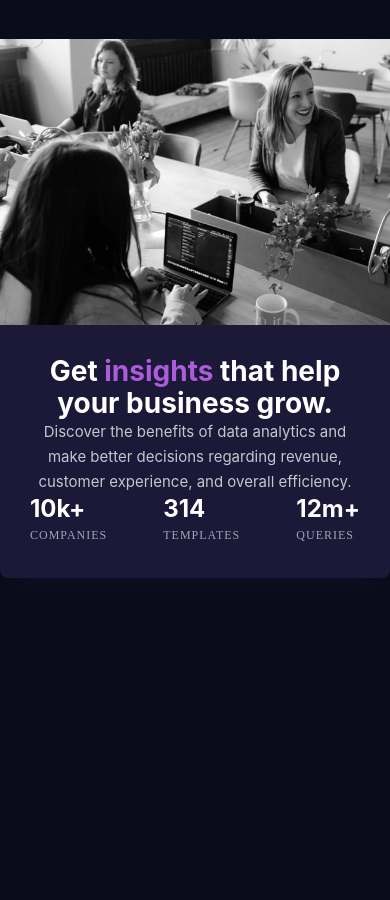
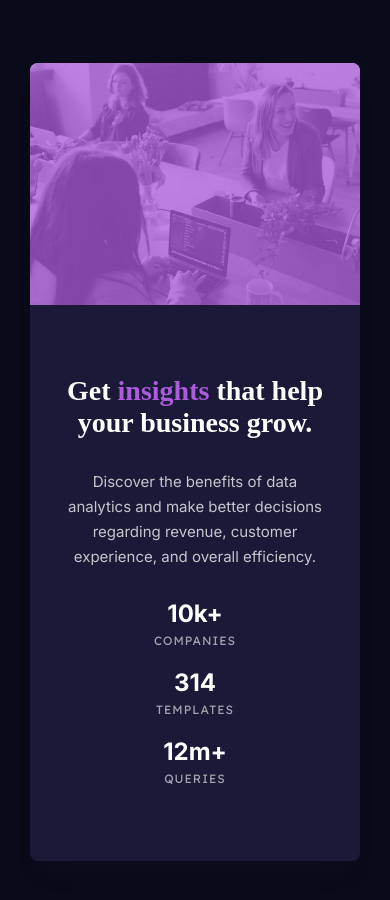
Before and after one commit to HiQendresa/Stats-preview-card-component, a plain HTML site: page index.html in a window 390 px wide. Drawn offline with Linux system fonts and the light colour scheme.

Commit message:
mobile view

```diff
--- a/index.html
+++ b/index.html
@@ -8,6 +8,10 @@
   <title>Stats preview card component</title>
 
   <link rel="stylesheet" type="text/css" href="./style.css">
+
+  <style>
+    @import url('https://fonts.googleapis.com/css2?family=Inter:wght@400;700&family=Lexend+Deca&display=swap');
+  </style>
 
 </head>
 <body>
@@ -25,9 +29,9 @@
           experience, and overall efficiency.
         </div>
         <div class="info">
-          <p>10k+  <span> companies </span></p>
-          <p>314  <span> templates </span></p>
-          <p> 12m+ <span> queries </span></p>
+          <p>10k+<span> companies </span></p>
+          <p>314<span> templates </span></p>
+          <p>12m+<span> queries </span></p>
         </div>
         </div>
     </div>
--- a/style.scss
+++ b/style.scss
@@ -5,10 +5,9 @@
     --soft-violet: 277, 64%, 61%;
 
     --white: 0, 0%, 100%;
-    --slightly-white: 0, 0%, 100%;
-    --lightly-transparent-white: 0, 0%, 100%;
 
-    --font-family-ibm: 'IBM Plex Sans', sans-serif;
+    --font-family-inter: 'Inter', sans-serif;
+    --font-family-ldeca: 'Lexend Deca', sans-serif;
 }
 
 *,
@@ -41,7 +40,8 @@ body {
   line-height: 1.5;
   overflow-x: hidden;
   max-width: 1440px;
-  background-color: #0A0C1C;
+  background-color: hsl(var(--very-dark-blue));
+  padding: 30px;
 }
 
 a:not([class]) {
@@ -58,54 +58,95 @@ main {
 
     .container {
         display: flex;
-        justify-content: center;
+        justify-content: space-between;
         align-items: center;
         flex-direction: column;
         margin: 10% auto;
 
         max-width: 1110px;
         border-radius: 8px;
-        background: #1B1937;
+        background-color: hsl(var(--dark-desaturated-blue));
         box-shadow: 0px 20px 20px -10px rgba(23, 25, 41, 0.20);
 
+        .image {
+            position: relative;
 
             .desktop {
+                border-top-right-radius: 8px;
+                border-bottom-right-radius: 8px;
+
                 display: none;
-            width: 874px;
-            height: 582px;
-        }
+                max-width: 874px;
 
-        @media screen and (min-width:768px){
-            .desktop {
+                @media screen and (min-width:1200px){
                     display: block;
                 }
+            }
+            .mobile {
+                border-top-right-radius: 8px;
+                border-top-left-radius: 8px;
 
-            .mobile {
+                @media screen and (min-width:1200px){
                         display: none;
                 }
             }
 
-        @media screen and (min-width:768px) {
+            @media screen and (min-width:1200px){
+                order: 1;
+        }
+
+            &::after {
+                content: "";
+                position: absolute;
+                left: 0;
+                top: 0%;
+                background-color: hsl(var(--soft-violet));
+                height: 100%;
+                width: 100%;
+                opacity: 0.7511;
+                border-top-right-radius: 8px;
+                border-top-left-radius: 8px;
+
+
+                @media screen and (min-width:1200px){
+                    border-top-right-radius: 8px;
+                    border-bottom-right-radius: 8px;
+                    border-top-left-radius: 0;
+                }
+            }
+        }
+
+        @media screen and (min-width:1200px) {
             flex-direction: row;
         }
 
         .content {
-            padding: 30px;
+            display: flex;
+            flex-direction: column;
+            justify-content: center;
+            gap: 30px;
+            margin: 0 auto;
+            padding: 70px 0;
+
+            @media screen and (min-width:1200px) {
+                padding: 0;
+            }
 
             .title {
-                color: #FFF;
+                width: 264px;
+                color: hsl(var(--white));
                 text-align: center;
-                font-family: Inter;
+                font-family: var(--font-family-var(--font-family-inter));
                 font-size: 28px;
                 font-style: normal;
                 font-weight: 700;
                 line-height: 32px;
 
                 span {
-                    color: #AB5CDB;
+                    color: hsl(var(--soft-violet));
                 }
 
-                @media screen and (min-width: 768px) {
+                @media screen and (min-width: 1200px) {
                     font-size: 36px;
                     line-height: 44px;
                     text-align: left;
@@ -114,29 +155,32 @@ main {
             }
 
             .description {
-                color: #FFF;
+                color: hsl(var(--white));
                 text-align: center;
-                font-family: Inter;
+                font-family: var(--font-family-inter);
                 font-size: 15px;
                 font-style: normal;
                 font-weight: 400;
                 line-height: 25px;
                 opacity: 0.75;
+                width: 264px;
 
-                @media screen and (min-width: 768px) {
-                    width: 374px;
+                @media screen and (min-width: 1200px) {
+                    width: 325px;
                     text-align: left;
                 }
             }
 
             .info {
+                align-items: center;
+                flex-direction: column;
                 display: flex;
-                    justify-content: space-between;
-                    align-items: center;
+                gap: 15px;
+                text-align: center;
 
                 p {
-                    color: #FFF;
-                    font-family: Inter;
+                    color: hsl(var(--white));
+                    font-family: var(--font-family-inter);
                     font-size: 24px;
                     font-style: normal;
                     font-weight: 700;
@@ -144,8 +188,8 @@ main {
 
                     span {
                         display: block;
-                        color: #FFF;
-                        font-family: Lexend Deca;
+                        color: hsl(var(--white));
+                        font-family: var(--font-family-ldeca);
                         font-size: 12px;
                         font-weight: 400;
                         line-height: 25px;
@@ -154,7 +198,14 @@ main {
                         opacity: 0.6;
                     }
                 }
+
+                @media screen and (min-width:1200px) {
+                    flex-direction: row;
+                    justify-content: flex-start;
+                    gap: 35px;
+                    text-align: left;
                 }
             }
         }
     }
+}
```
Also changed, not shown: style.css, 4 other files. Lines whose indentation alone changed are shown as unchanged.
